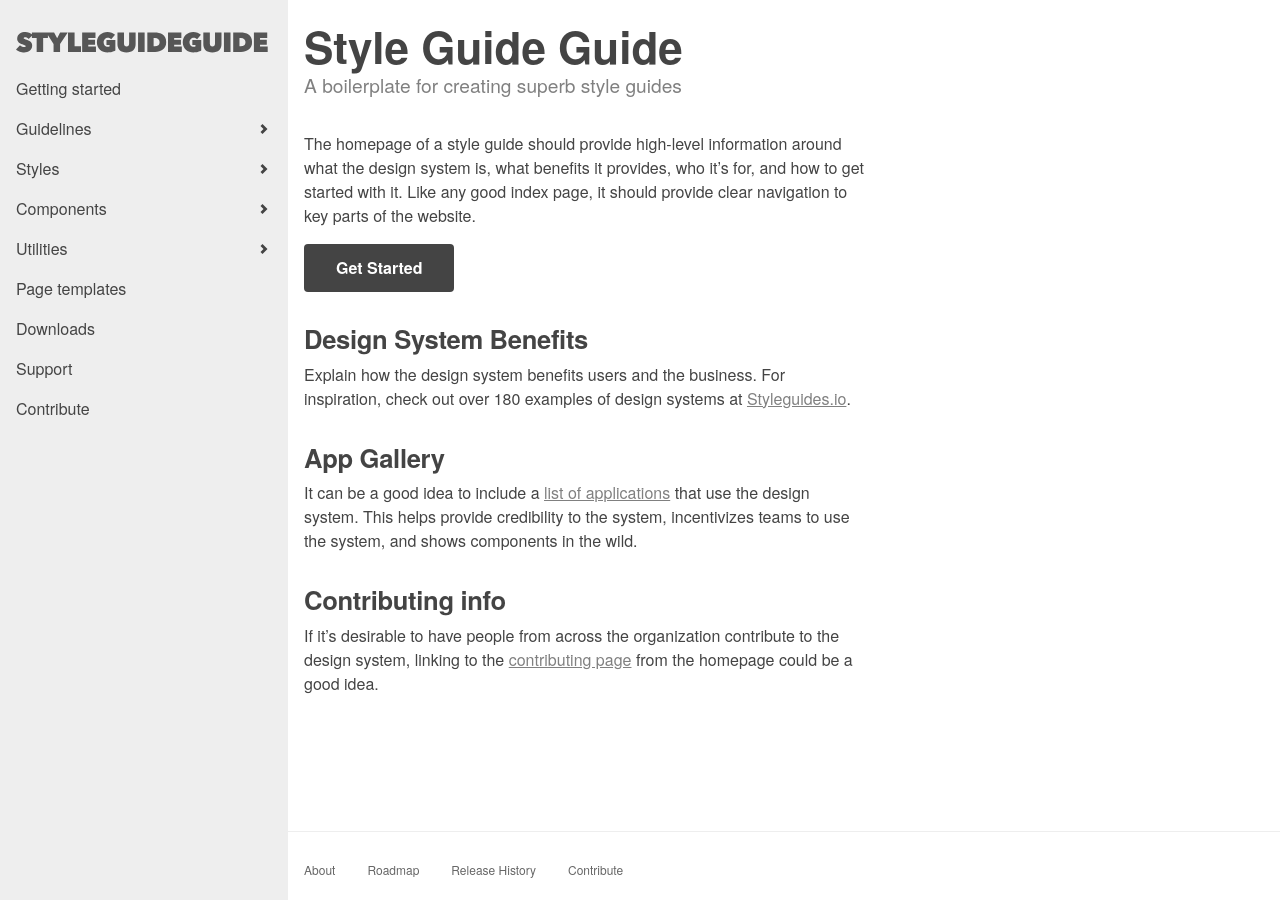
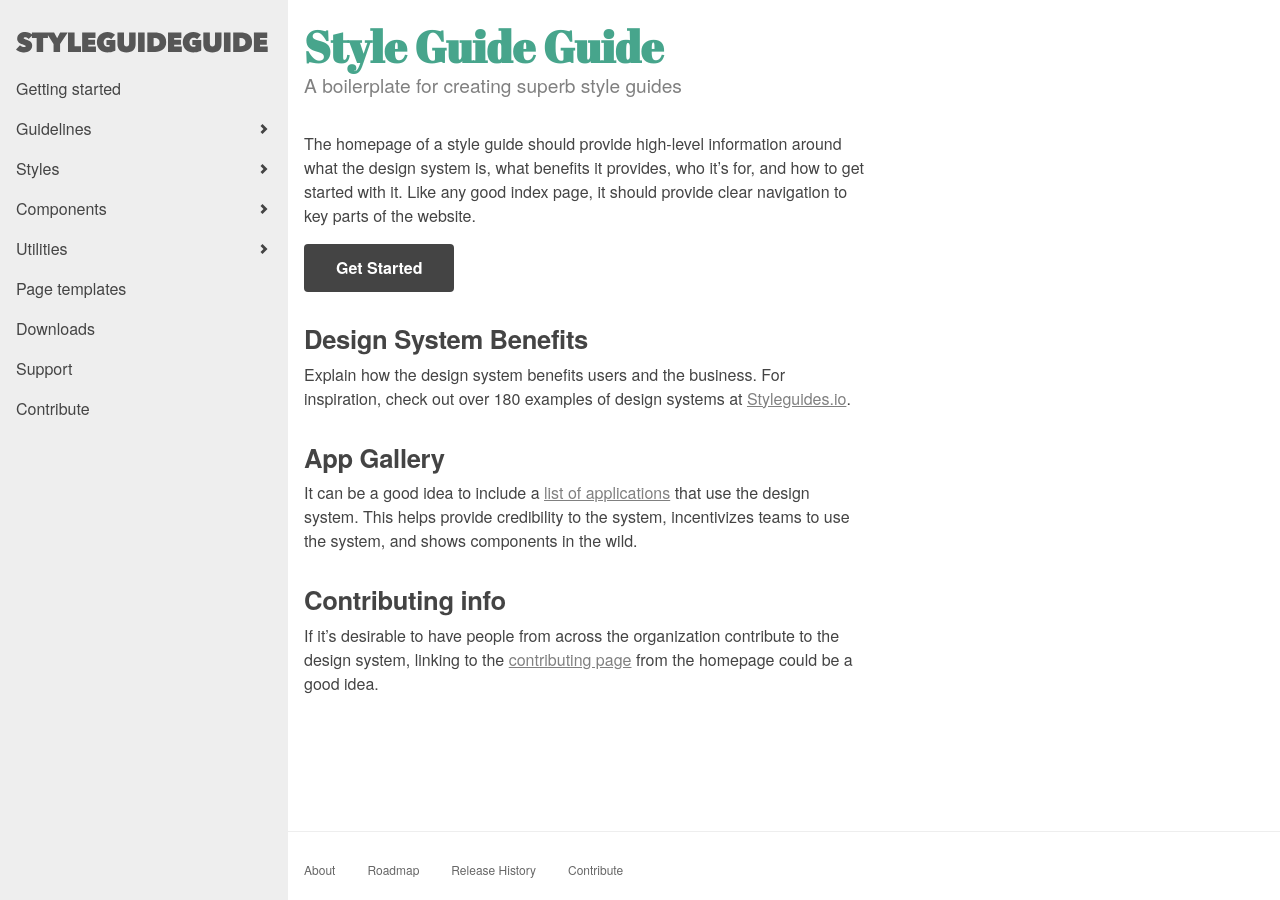
Before and after one commit to bradstrix/styleguide, a Jekyll site: the page built from index.html, in a window 1280 px wide. Built offline with Jekyll 4.4.1, drawn with Linux system fonts in a browser that asks for light colours.

Commit message:
Test on colours and font faces

```diff
--- a/_includes/head.html
+++ b/_includes/head.html
@@ -11,4 +11,8 @@
 	<link rel="icon" href="{{ "/favicon.ico" | prepend: site.baseurl }}">
 
 	<link rel="canonical" href="{{ page.url | replace:'index.html','' | prepend: site.baseurl | prepend: site.url }}">
+
+	<!-- Fonts -->
+	<link href="https://fonts.googleapis.com/css?family=Abril+Fatface|PT+Sans+Narrow:400,700" rel="stylesheet">
+
 </head>
--- a/_sass/abstracts/_variables.scss
+++ b/_sass/abstracts/_variables.scss
@@ -71,6 +71,52 @@
 $color-utility-warning: #a59b15;
 $color-utility-warning-light: #fffecf;
 
+/**
+ * These are the colours from the design system
+ */
+
+$dull-orange: #d4af37;
+$desert: #d8b74b;
+$sand: #ddbf5f;
+$light-khaki: #f5e2a3;
+$dark-slate-blue: #292d6b;
+$denim-blue: #3d52a3;
+$greeny-blue: #52bfa2;
+$black: #000000;
+$white: #ffffff;
+$greyish-brown: #3d3d3d;
+$slate-grey: #686c71;
+$greenish-teal: #2dcc70;
+$vermillion: #e30d0d;
+$water-blue: #1397e1;
+$orange-yellow: #ffb000;
+$sea: #47a58c;
+$tiffany-blue: #61e3c0;
+$soft-blue: #5673e5;
+$dark-mint: #45bf55;
+$brownish-orange: #af8f22;
+$sand-two: #e5cf87;
+$ocean-green: #3a9c81;
+$aqua-marine: #50e0b8;
+$warm-blue: #4a65e5;
+$dark-slate-blue-two: #242662;
+$slate-grey-two: #5c5f62;
+$cool-grey-two: #b5b8bb;
+$steel: #84898f;
+$cool-grey: #b2bac4;
+$white-two: #f8f8f8;
+$cool-grey-three: #9096a1;
+$silver: #ced2d8;
+$white-three: #d8d8d8;
+$dark-mint-two: #4cb67d;
+$rouge: #c51b20;
+$white-four: #e6e6e6;
+$baby-shit-brown: #a7850f;
+
+$utility-red:     $vermillion;
+$utility-blue:    $water-blue;
+$utility-green:   $greenish-teal;
+$utility-orange:  $orange-yellow;
 
 
 
@@ -82,7 +128,19 @@
 /**
  * Font Family
  */
-$font: "HelveticaNeue", "Helvetica", "Arial", sans-serif;
+
+ $font: "HelveticaNeue", "Helvetica", "Arial", sans-serif;
+
+/**
+ * Font Family from Google Fonts
+ */
+
+ @import url('https://fonts.googleapis.com/css?family=Abril+Fatface|PT+Sans+Narrow:400,700');
+
+$Abril: 'Abril Fatface', cursive;
+$PTsans: 'PT Sans Narrow', sans-serif;
+
+
 
 /**
  * Font Sizing
--- a/_sass/base/_text.scss
+++ b/_sass/base/_text.scss
@@ -1,6 +1,15 @@
 /*------------------------------------*\
     #TEXT
 \*------------------------------------*/
+
+/**
+ * Header base styles
+ */
+
+h1	{
+	font-family: $Abril;
+	color: $sea;
+}
 
 /**
  * Paragraph base styles
--- a/css/style-guide.scss
+++ b/css/style-guide.scss
@@ -1,5 +1,7 @@
 ---
 ---
+
+/* Variables from inital import - Possibly delete later on */
 
 $color-white: #ffffff;
 $color-gray-dark: #333333;
```
Also changed, not shown: README.md, images/iconsArtboard 2.png (added), images/iconsArtboard 2.svg (added).
